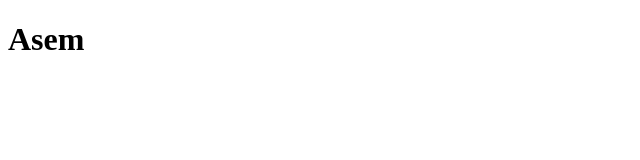
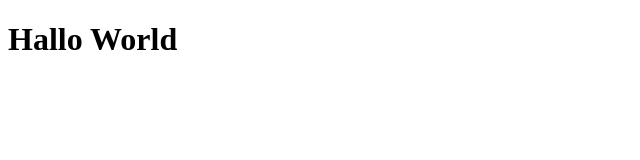
Before and after one commit to oktareza77/latihan1-revou, a plain HTML site: page index.html in a window 1280 px wide. Shown: the whole page, without its empty margins (0-640 px from the left). Drawn offline with Linux system fonts and the light colour scheme.

Commit message:
second commit

```diff
--- a/index.html
+++ b/index.html
@@ -4,6 +4,6 @@
     <title>Website Contoh</title>
 </head>
 <body>
-    <h1>Asem</h1>
+    <h1>Hallo World</h1>
 </body>
 </html>
```
